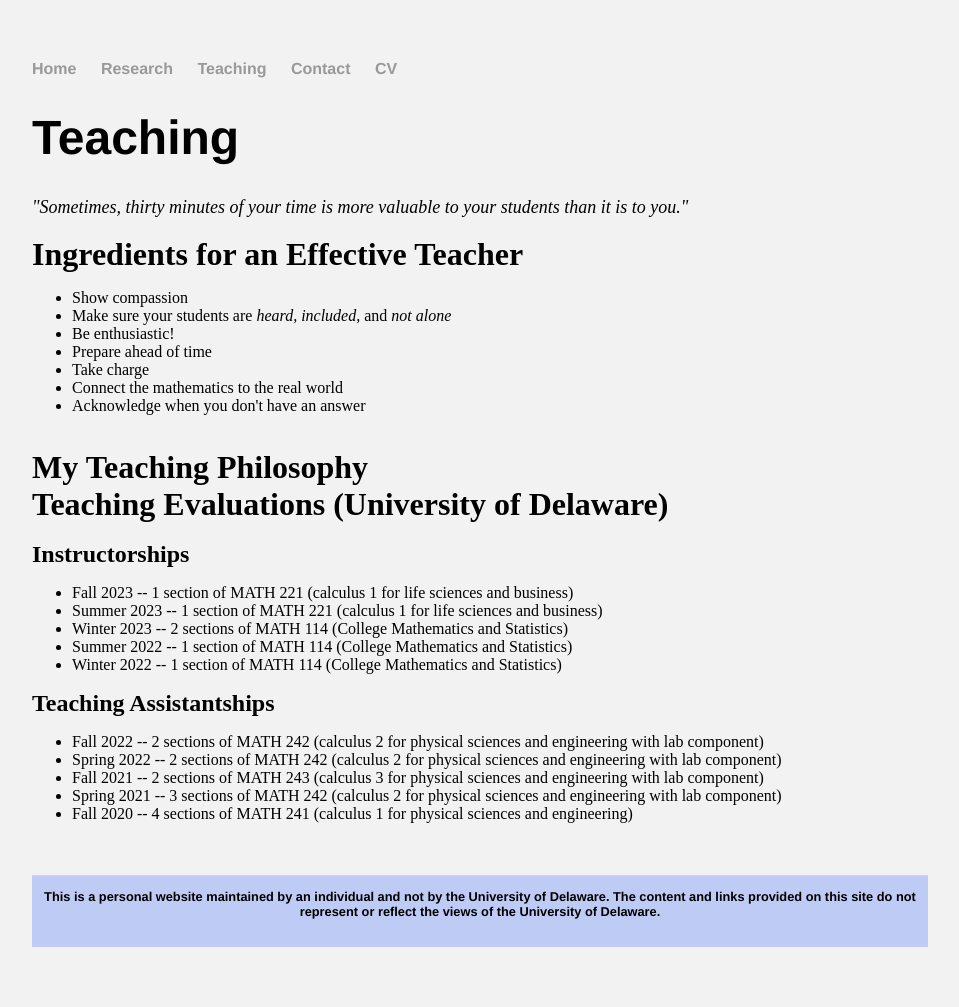
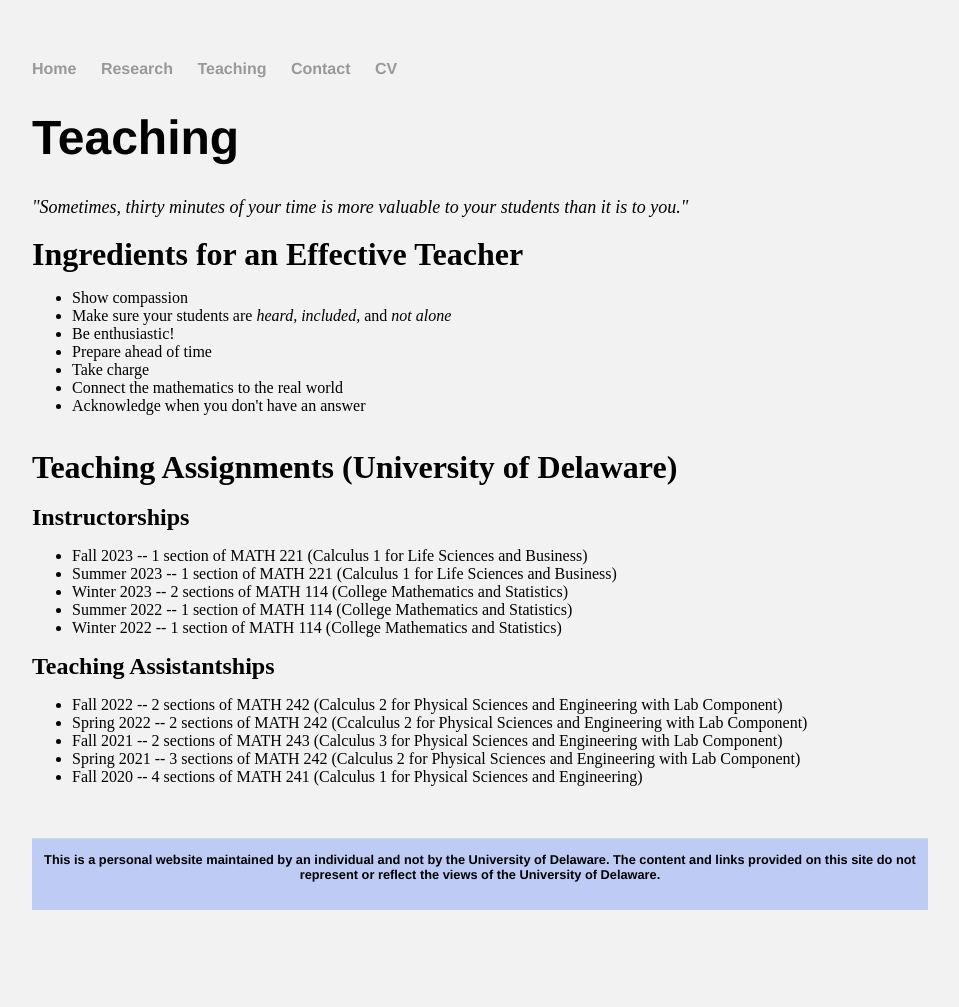
Before and after one commit to kataboh/kataboh.github.io, a Jekyll site: the page built from teaching.html, in a window 1280 px wide. Shown: the whole page, without its empty margins (160-1119 px from the left). Built offline with Jekyll 4.4.1, drawn with Linux system fonts in a browser that asks for light colours; after the commit the page ends 970 px from its top, so only the background shows below that.

Commit message:
teaching

```diff
--- a/teaching.html
+++ b/teaching.html
@@ -18,16 +18,13 @@ title: PK Kataboh's Homepage
 		<li>Acknowledge when you don't have an answer</li>
 	</ul>
 	<br>
-	<font size="6"><b>My Teaching Philosophy</b></font>
-
-	<br>
-	<font size="6"><b>Teaching Evaluations (University of Delaware)</b></font>
+	<font size="6"><b>Teaching Assignments (University of Delaware)</b></font>
 	<br>
 	<br>
 	<font size="5"><b>Instructorships</b></font>
 	<ul>
-		<li>Fall 2023 -- 1 section of MATH 221 (calculus 1 for life sciences and business) </li>
-		<li>Summer 2023 -- 1 section of MATH 221 (calculus 1 for life sciences and business) </li>
+		<li>Fall 2023 -- 1 section of MATH 221 (Calculus 1 for Life Sciences and Business) </li>
+		<li>Summer 2023 -- 1 section of MATH 221 (Calculus 1 for Life Sciences and Business) </li>
 		<li>Winter 2023 -- 2 sections of MATH 114 (College Mathematics and Statistics)</li>
 		<li>Summer 2022 -- 1 section of MATH 114 (College Mathematics and Statistics)</li>
 		<li>Winter 2022 -- 1 section of MATH 114 (College Mathematics and Statistics)</li>
@@ -35,11 +32,11 @@ title: PK Kataboh's Homepage
 
 	<font size="5"><b>Teaching Assistantships</b></font>
 	<ul>
-		<li>Fall 2022 -- 2 sections of MATH 242 (calculus 2 for physical sciences and engineering with lab component) </li>
-		<li>Spring 2022 -- 2 sections of MATH 242 (calculus 2 for physical sciences and engineering with lab component) </li>
-		<li>Fall 2021 -- 2 sections of MATH 243 (calculus 3 for physical sciences and engineering with lab component) </li>
-		<li>Spring 2021 -- 3 sections of MATH 242 (calculus 2 for physical sciences and engineering with lab component) </li>
-		<li>Fall 2020 -- 4 sections of MATH 241 (calculus 1 for physical sciences and engineering) </li>
+		<li>Fall 2022 -- 2 sections of MATH 242 (Calculus 2 for Physical Sciences and Engineering with Lab Component) </li>
+		<li>Spring 2022 -- 2 sections of MATH 242 (Ccalculus 2 for Physical Sciences and Engineering with Lab Component) </li>
+		<li>Fall 2021 -- 2 sections of MATH 243 (Calculus 3 for Physical Sciences and Engineering with Lab Component) </li>
+		<li>Spring 2021 -- 3 sections of MATH 242 (Calculus 2 for Physical Sciences and Engineering with Lab Component) </li>
+		<li>Fall 2020 -- 4 sections of MATH 241 (Calculus 1 for Physical Sciences and Engineering) </li>
 	</ul>
 
 	<br>
```
